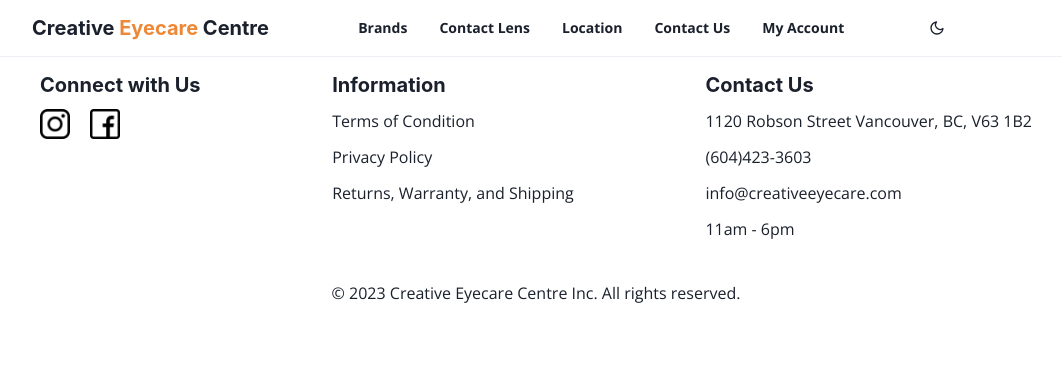
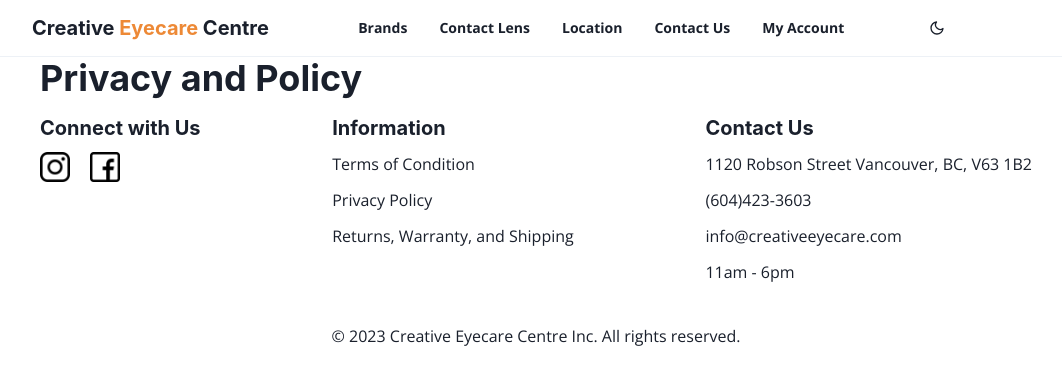
Before and after one commit to Jahu5474/Creative-EyeCare-Centre, a Next.js app: page /privacyAndPolicy in a window 1280 px wide. Shown: the top 384 px of the page, without its empty margins (104-1166 px from the left). Built offline with nearby package versions, Linux system fonts and the light colour scheme; no server answers.

Commit message:
PAP content

```diff
--- a/src/pages/index.tsx
+++ b/src/pages/index.tsx
@@ -243,7 +243,7 @@
         </Card>
       </Stack>
     </motion.div>
-  </Container>
+  </Container >
 
 );
 
--- a/src/pages/privacyAndPolicy.tsx
+++ b/src/pages/privacyAndPolicy.tsx
@@ -1,10 +1,18 @@
 import React from 'react';
-
+import { Container, Heading, Stack } from '@chakra-ui/react'
 
 const PAP = () => {
     return (
         <>
-
+            <Container
+                maxW="container.lg"
+            >
+                <Stack>
+                    <Heading>
+                        Privacy and Policy
+                    </Heading>
+                </Stack>
+            </Container>
         </>
     )
 }
```
